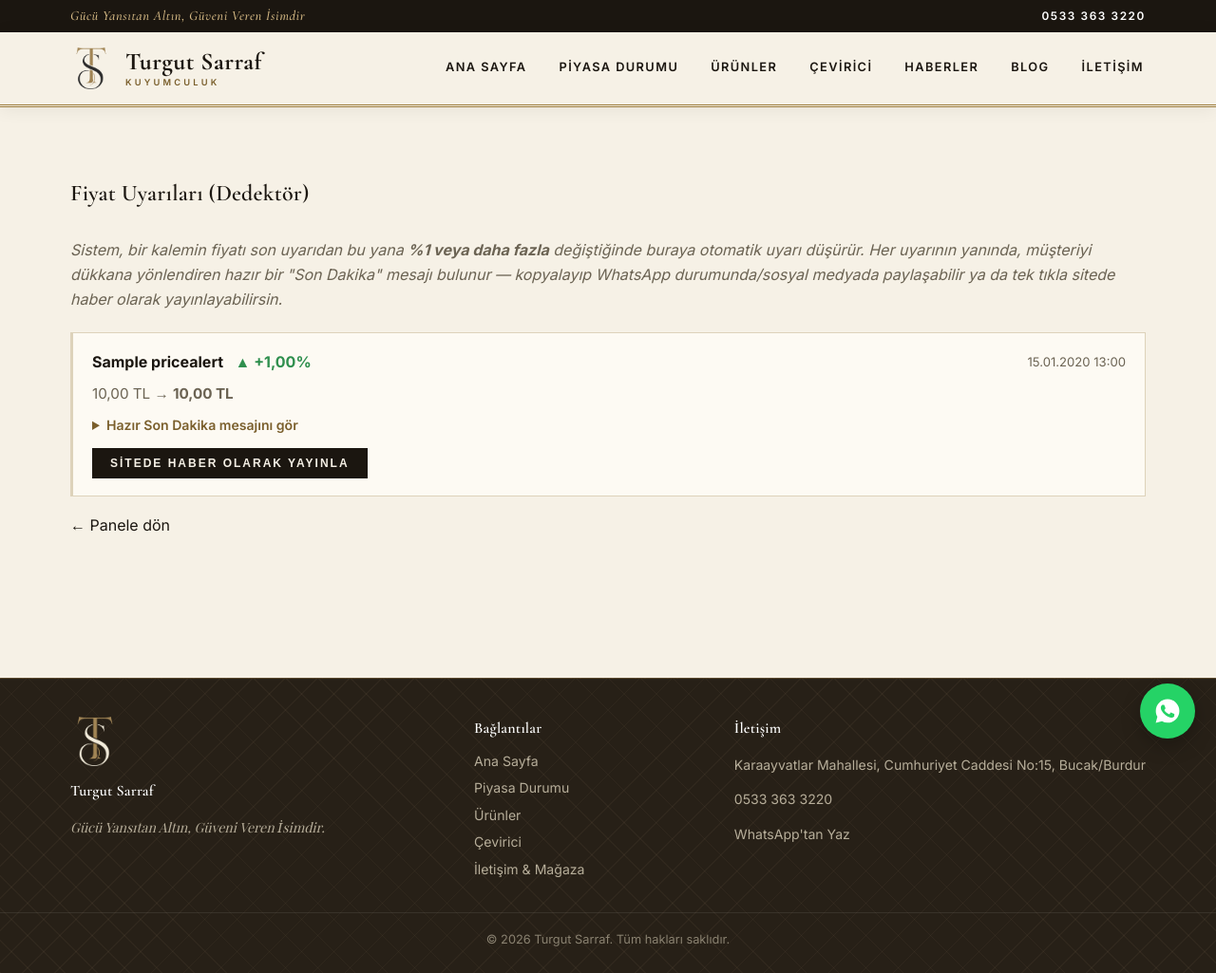
After one commit to berke-147/TURGUT-SARRAF-KUYUMCU, a Django app: page /panel/fiyat-uyarilari/ in a window 1280 px wide. The commit adds this page. Shown: the whole page at 95% size. Run offline with Django 5.2, Linux system fonts and the light colour scheme; a user stored in the database is signed in; tables that the repository leaves empty hold one stand-in row (values such as "Sample post").

Commit message:
%1 ve anasayfa güncellemesi

```diff
--- a/static/css/style.css
+++ b/static/css/style.css
@@ -1751,6 +1751,77 @@
   .pill { font-size: 1.05rem; }
 }
 
+/* ---------- Panel: Fiyat Uyarıları (dedektör) ---------- */
+.alert-card {
+  background: #fdfaf3;
+  border: 1px solid var(--border);
+  border-left: 3px solid var(--border);
+  padding: 18px 20px;
+  margin-bottom: 14px;
+}
+
+.alert-card--new {
+  border-left-color: var(--gold);
+}
+
+.alert-card-head {
+  display: flex;
+  align-items: center;
+  justify-content: space-between;
+  flex-wrap: wrap;
+  gap: 8px;
+}
+
+.alert-pct {
+  font-weight: 700;
+  margin-left: 8px;
+}
+
+.alert-pct.up { color: #2f8f4e; }
+.alert-pct.down { color: #c0392b; }
+
+.alert-date {
+  color: var(--text-muted);
+  font-size: .82rem;
+}
+
+.alert-card-prices {
+  color: var(--text-muted);
+  margin: 8px 0 10px;
+  font-size: .95rem;
+}
+
+.alert-draft summary {
+  cursor: pointer;
+  color: var(--gold-deep);
+  font-weight: 600;
+  font-size: .88rem;
+}
+
+.alert-draft textarea {
+  width: 100%;
+  margin-top: 10px;
+  padding: 12px;
+  border: 1px solid var(--border);
+  background: #fff;
+  font-family: inherit;
+  font-size: .9rem;
+  line-height: 1.5;
+  resize: vertical;
+}
+
+.alert-card-actions {
+  margin-top: 12px;
+  display: flex;
+  gap: 8px;
+  flex-wrap: wrap;
+}
+
+.stat-card--alert {
+  border-color: var(--gold);
+  box-shadow: 0 0 0 1px var(--gold);
+}
+
 /* ---------- Footer ---------- */
 .site-footer {
   background:
--- a/store/panel_views.py
+++ b/store/panel_views.py
@@ -23,6 +23,7 @@
 from .models import (
     Product, News, FinancialData, Category, ProductImage,
     ProductColorOption, ProductSizeOption, ContactMessage, WhatsAppClick, Blog,
+    PriceAlert,
 )
 from .services import AVAILABLE_SOURCE_ITEMS
 
@@ -55,12 +56,60 @@
         'blog_sayisi': Blog.objects.count(),
         'kategori_sayisi': Category.objects.count(),
         'okunmamis_mesaj_sayisi': ContactMessage.objects.filter(is_read=False).count(),
+        'okunmamis_uyari_sayisi': PriceAlert.objects.filter(is_read=False).count(),
+        'son_uyarilar': PriceAlert.objects.all()[:5],
         'whatsapp_bugun': WhatsAppClick.objects.filter(created_at__date=bugun).count(),
         'whatsapp_toplam': WhatsAppClick.objects.count(),
         'son_mesajlar': ContactMessage.objects.all()[:5],
         'son_urunler': Product.objects.all().order_by('-created_at')[:5],
     }
     return render(request, 'panel/dashboard.html', context)
+
+
+# ---------------------------------------------------------------- FİYAT UYARILARI (DEDEKTÖR)
+
+@panel_required
+def price_alert_list(request):
+    """
+    Dedektörün ürettiği fiyat uyarıları: her %1'lik birikimli değişimde bir
+    kayıt düşer. Her uyarının yanında, dükkana yönlendiren (WhatsApp/telefon/
+    konum bilgili) hazır bir 'Son Dakika' mesaj taslağı gösterilir - kopyala
+    ya da tek tıkla haber olarak yayınla.
+    """
+    uyarilar = PriceAlert.objects.all()[:100]
+    return render(request, 'panel/price_alert_list.html', {'uyarilar': uyarilar})
+
+
+@panel_required
+@require_POST
+def price_alert_mark_read(request, pk):
+    uyari = get_object_or_404(PriceAlert, pk=pk)
+    uyari.is_read = True
+    uyari.save(update_fields=['is_read'])
+    return redirect('panel_price_alert_list')
+
+
+@panel_required
+@require_POST
+def price_alert_publish(request, pk):
+    """
+    Uyarının taslak mesajını tek tıkla 'Son Dakika' haberi olarak yayınlar
+    (News, kategori: Piyasa Haberi). Yayınlanan haber sitede Son Dakika
+    bölümünde görünür; panelden istenirse düzenlenebilir/silinebilir.
+    """
+    uyari = get_object_or_404(PriceAlert, pk=pk)
+    yon = "Yükseldi" if uyari.change_percent > 0 else "Düştü"
+    haber = News.objects.create(
+        title=f"{uyari.name} %{abs(uyari.change_percent)} {yon}",
+        content=uyari.taslak_mesaj(),
+        category='news',
+        author=request.user,
+        is_published=True,
+    )
+    uyari.is_read = True
+    uyari.save(update_fields=['is_read'])
+    messages.success(request, f"'{haber.title}' başlıklı Son Dakika haberi yayınlandı.")
+    return redirect('panel_price_alert_list')
 
 
 # ---------------------------------------------------------------- FİNANSAL VERİLER / KAR MARJI
--- a/store/services.py
+++ b/store/services.py
@@ -49,7 +49,7 @@
 import requests
 from django.utils import timezone
 
-from .models import FinancialData, RateSnapshot
+from .models import FinancialData, PriceAlert, RateSnapshot
 
 # Fiyat geçmişi örnekleme aralığı: bir kalem için EN FAZLA bu sıklıkta
 # geçmiş satırı yazılır (robot 3 sn'de bir dönse bile). Grafik için 5 dk
@@ -58,6 +58,53 @@
 
 # Bu süreden eski geçmiş kayıtları otomatik silinir.
 GECMIS_SAKLAMA = datetime.timedelta(days=90)
+
+# Fiyat dedektörü eşiği: son uyarıdan bu yana birikimli değişim bu yüzdeyi
+# aşarsa panel kullanıcısına yeni bir uyarı (PriceAlert) düşer.
+UYARI_ESIGI_YUZDE = decimal.Decimal("1.0")
+
+
+def _degisimi_denetle(code, name, sell_price):
+    """
+    Dedektör: kalemin fiyatı, SON UYARIDAKİ fiyata göre (hiç uyarı yoksa
+    günün açılış referansına göre) %1 veya daha fazla değiştiyse yeni bir
+    PriceAlert oluşturur. Böylece her %1'lik birikimli hareket TEK uyarı
+    üretir - 3 saniyede bir dönen robot uyarı yağmuruna sebep olmaz.
+    Hata olursa sessizce geçer: dedektör, kur güncellemesini asla aksatmamalı.
+    """
+    try:
+        son_uyari = (
+            PriceAlert.objects.filter(code=code)
+            .values('new_price', 'created_at')
+            .first()  # ordering = ['-created_at'] -> en yenisi
+        )
+
+        if son_uyari is not None:
+            referans = son_uyari['new_price']
+        else:
+            kayit = (
+                FinancialData.objects.filter(code=code)
+                .values_list('previous_sell_price', flat=True)
+                .first()
+            )
+            referans = kayit
+
+        if not referans or referans <= 0:
+            return
+
+        degisim = ((sell_price - referans) / referans) * decimal.Decimal("100")
+        if abs(degisim) < UYARI_ESIGI_YUZDE:
+            return
+
+        PriceAlert.objects.create(
+            code=code,
+            name=name,
+            old_price=referans,
+            new_price=sell_price,
+            change_percent=round(degisim, 2),
+        )
+    except Exception:
+        pass
 
 
 def _gecmisi_kaydet(code, buy_price, sell_price):
@@ -375,6 +422,10 @@
     # Grafik için fiyat geçmişi örneği (en fazla 5 dk'da bir yazılır).
     _gecmisi_kaydet(code, buy_price, sell_price)
 
+    # Dedektör: %1'lik birikimli değişimde panel kullanıcısına uyarı düşer.
+    if not created:
+        _degisimi_denetle(code, obj.name, sell_price)
+
     durum = "oluşturuldu" if created else "güncellendi"
     log(f"  - {code} {durum}: {sell_price} TL")
 
--- /dev/null
+++ b/store/templates/panel/price_alert_list.html
@@ -0,0 +1,69 @@
+{% extends 'base.html' %}
+
+{% block title %}Fiyat Uyarıları - Panel{% endblock %}
+
+{% block content %}
+
+    <section class="section">
+        <div class="container">
+            <div class="panel-header-row">
+                <h2>Fiyat Uyarıları (Dedektör)</h2>
+            </div>
+
+            <p class="empty-note" style="margin-bottom: 22px;">
+                Sistem, bir kalemin fiyatı son uyarıdan bu yana <strong>%1 veya daha fazla</strong>
+                değiştiğinde buraya otomatik uyarı düşürür. Her uyarının yanında, müşteriyi
+                dükkana yönlendiren hazır bir "Son Dakika" mesajı bulunur — kopyalayıp
+                WhatsApp durumunda/sosyal medyada paylaşabilir ya da tek tıkla sitede
+                haber olarak yayınlayabilirsin.
+            </p>
+
+            {% for uyari in uyarilar %}
+            <div class="alert-card {% if not uyari.is_read %}alert-card--new{% endif %}">
+                <div class="alert-card-head">
+                    <div>
+                        {% if not uyari.is_read %}<span class="badge badge-gold">Yeni</span>{% endif %}
+                        <strong>{{ uyari.name }}</strong>
+                        <span class="alert-pct {% if uyari.yon_yukselis %}up{% else %}down{% endif %}">
+                            {% if uyari.yon_yukselis %}▲ +{% else %}▼ {% endif %}{{ uyari.change_percent }}%
+                        </span>
+                    </div>
+                    <span class="alert-date">{{ uyari.created_at|date:"d.m.Y H:i" }}</span>
+                </div>
+
+                <div class="alert-card-prices">
+                    {{ uyari.old_price|floatformat:2 }} TL &rarr; <strong>{{ uyari.new_price|floatformat:2 }} TL</strong>
+                </div>
+
+                <details class="alert-draft">
+                    <summary>Hazır Son Dakika mesajını gör</summary>
+                    <textarea readonly rows="9" onclick="this.select()">{{ uyari.taslak_mesaj }}</textarea>
+                    <p class="empty-note" style="margin: 6px 0 0; font-size: .8rem;">
+                        Metne tıklayınca tamamı seçilir - Ctrl+C ile kopyalayabilirsin.
+                    </p>
+                </details>
+
+                <div class="alert-card-actions">
+                    <form method="post" action="{% url 'panel_price_alert_publish' uyari.pk %}" style="display:inline;">
+                        {% csrf_token %}
+                        <button type="submit" class="btn" style="padding:8px 18px; font-size:.75rem;">Sitede Haber Olarak Yayınla</button>
+                    </form>
+                    {% if not uyari.is_read %}
+                    <form method="post" action="{% url 'panel_price_alert_mark_read' uyari.pk %}" style="display:inline;">
+                        {% csrf_token %}
+                        <button type="submit" class="btn btn-secondary" style="padding:8px 18px; font-size:.75rem;">Okundu İşaretle</button>
+                    </form>
+                    {% endif %}
+                </div>
+            </div>
+            {% empty %}
+            <p class="empty-note">
+                Henüz uyarı yok. Piyasada %1'lik bir hareket olduğunda ilk uyarı burada belirecek.
+            </p>
+            {% endfor %}
+
+            <p style="margin-top: 18px;"><a href="{% url 'panel_dashboard' %}">&larr; Panele dön</a></p>
+        </div>
+    </section>
+
+{% endblock %}
--- a/store/urls.py
+++ b/store/urls.py
@@ -43,6 +43,10 @@
 
     path('panel/whatsapp-istatistik/', panel_views.whatsapp_stats, name='panel_whatsapp_stats'),
 
+    path('panel/fiyat-uyarilari/', panel_views.price_alert_list, name='panel_price_alert_list'),
+    path('panel/fiyat-uyarilari/<int:pk>/okundu/', panel_views.price_alert_mark_read, name='panel_price_alert_mark_read'),
+    path('panel/fiyat-uyarilari/<int:pk>/yayinla/', panel_views.price_alert_publish, name='panel_price_alert_publish'),
+
     path('panel/haberler/', panel_views.news_list, name='panel_news_list'),
     path('panel/haberler/yeni/', panel_views.news_create, name='panel_news_create'),
     path('panel/haberler/<int:pk>/duzenle/', panel_views.news_edit, name='panel_news_edit'),
--- a/store/views.py
+++ b/store/views.py
@@ -9,8 +9,9 @@
 from .models import FinancialData, Product, News, Category, WhatsAppClick, Blog, RateSnapshot
 
 # Ana sayfadaki kısaltılmış "öne çıkanlar" bandı — tam liste /piyasa-durumu/ sayfasında.
+# Sıra dükkan sahibinin isteği: 24 ayar, 22 ayar (bilezik), çeyrek, cumhuriyet.
 # Not: Panelden bu kodlardan biri silinirse get_ordered_rates otomatik atlar, hata vermez.
-HOME_HIGHLIGHTS = ['HAS', 'CEYREK', 'TAM', 'ONS']
+HOME_HIGHLIGHTS = ['HAS', 'GRAM22', 'CEYREK', 'CUMHURIYET']
 
 # /piyasa-durumu/ başlığındaki hızlı özet (HAS: TL, ONS/$: USD) — ONSUSD, TL
 # değil USD cinsinden olduğu için ana listeye (get_visible_rates) dahil edilmez,
```
Also changed, not shown: store/models.py (+69 -0 lines), store/templates/panel/dashboard.html (+8 -0 lines), store/migrations/0011_pricealert.py (added).
